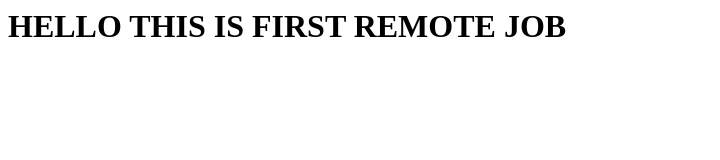
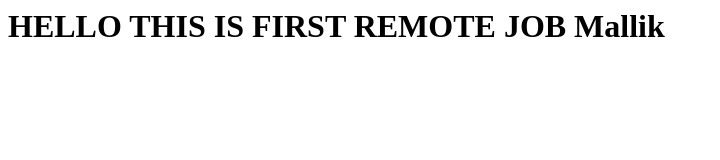
Before and after one commit to mallik0203/myweb-remote, a plain HTML site: page index.html in a window 1280 px wide. Shown: the whole page, without its empty margins (0-720 px from the left). Drawn offline with Linux system fonts and the light colour scheme.

Commit message:
Update index.html
Modified by Mallik

```diff
--- a/index.html
+++ b/index.html
@@ -1 +1 @@
-<h1> HELLO THIS IS FIRST REMOTE JOB </h1>
+<h1> HELLO THIS IS FIRST REMOTE JOB Mallik </h1>
```
